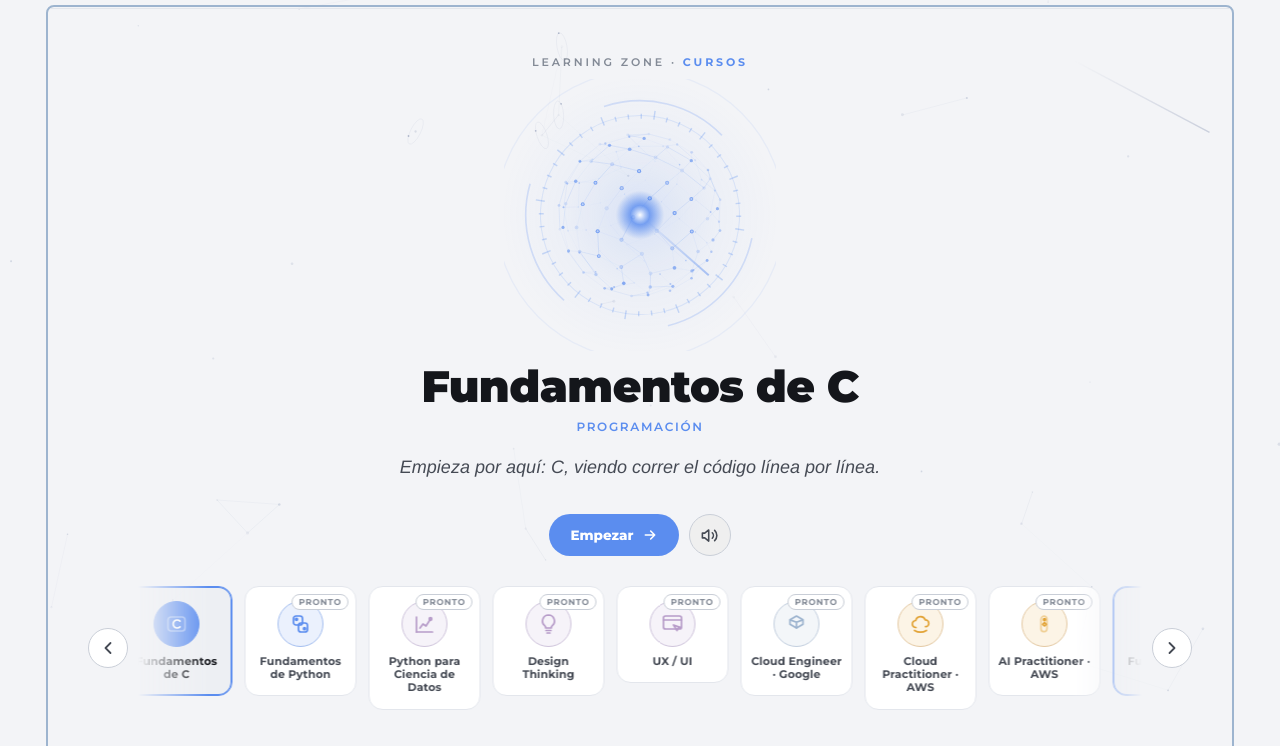
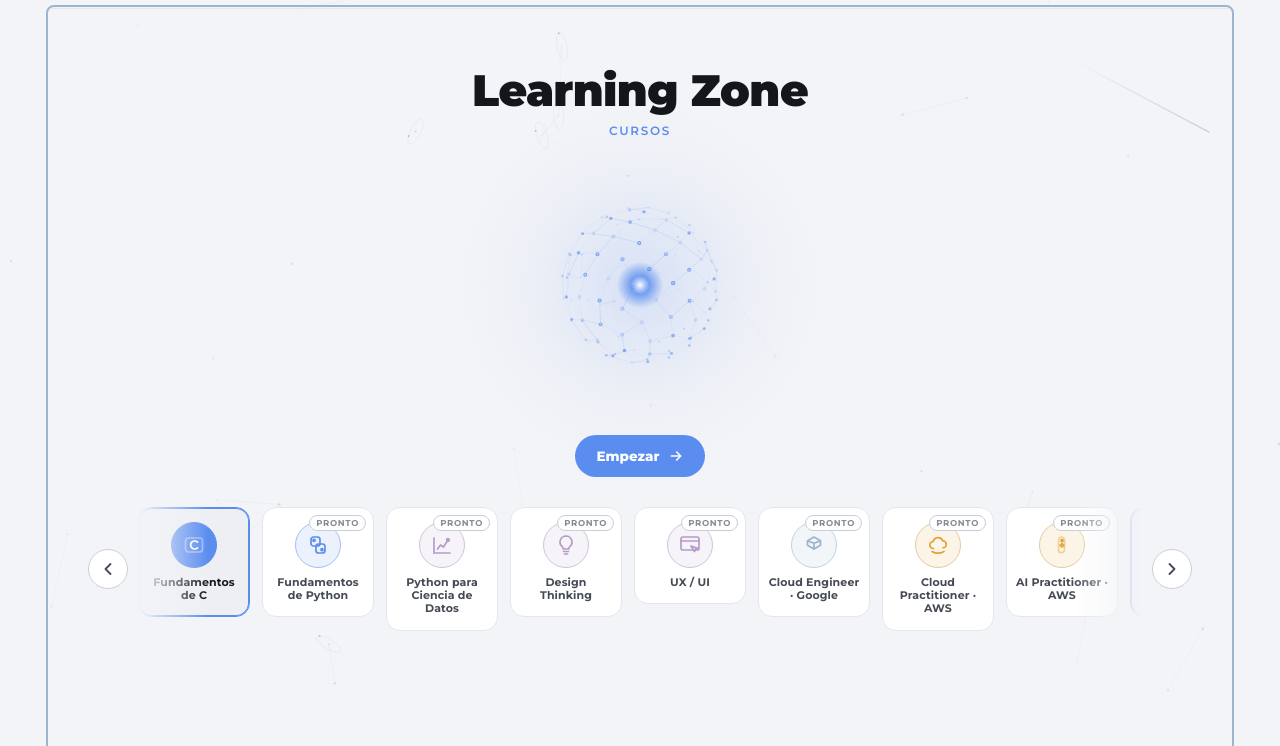
Before and after one commit to Mind0T/Entreno-code, a plain HTML site: page estudio/index.html in a window 1280 px wide. Shown: the part 54-800 px from the top of the page. Drawn offline with Linux system fonts and the light colour scheme; animation ran at ten frames a second.

Commit message:
Learning Zone: identidad simplificada (solo puntos), sin voz, menú manual; arreglo de iconos cuadrados en el dial
- Misma identidad nueva que el hub (sin anillos/ticks/barrido; aura libre sin recuadro)
- Voz eliminada; el menú no avanza solo
- Encabezado "Learning Zone" / "Cursos" arriba del orbe
- Fix: los botones del dial de media luna mostraban el borde por defecto del navegador (se veían cuadrados); se resetea el borde

Co-Authored-By: Claude Opus 4.8 <noreply@anthropic.com>
Claude-Session: https://claude.ai/code/session_01XAYTd8F6CbrAMxg4D9Cki5

```diff
--- a/estudio/css/eivind.css
+++ b/estudio/css/eivind.css
@@ -9,7 +9,8 @@
 .eiv-kicker{font:600 11px/1.3 var(--font-display); letter-spacing:.26em; text-transform:uppercase; color:var(--text-muted); margin:0}
 .eiv-kicker b{color:var(--acc,var(--silver)); font-weight:700; transition:color .5s}
 .eiv-core{position:relative; width:clamp(230px,34vh,330px); height:clamp(230px,34vh,330px); display:grid; place-items:center; cursor:pointer; touch-action:manipulation}
-.eiv-core canvas{position:absolute; inset:0; width:100%; height:100%}
+/* el lienzo rebasa el core para que el aura se desvanezca libre (sin recorte cuadrado) */
+.eiv-core canvas{position:absolute; top:-32%; left:-32%; width:164%; height:164%; pointer-events:none}
 .eiv-core:focus-visible{outline:none}
 .eiv-core:focus-visible::after{content:""; position:absolute; inset:6%; border-radius:50%; outline:2px solid var(--acc,var(--silver)); outline-offset:6px}
 .eiv-hint{position:absolute; bottom:-2px; left:50%; transform:translateX(-50%); font:600 10.5px var(--font-display); letter-spacing:.12em; text-transform:uppercase; color:var(--text-muted); opacity:.0; transition:opacity .3s; pointer-events:none; white-space:nowrap}
@@ -133,7 +134,7 @@
   .eiv-dial-arc path{fill:none; stroke:var(--border-strong); stroke-width:1; opacity:.55}
   .eiv-dial-items{position:absolute; left:50%; top:0; width:340px; height:140px; transform:translateX(-50%)}
   .eiv-dslot{position:absolute; transform:translate(-50%,-50%); display:flex; flex-direction:column; align-items:center; gap:5px;
-    transition:left .34s cubic-bezier(.2,.7,.2,1), top .34s cubic-bezier(.2,.7,.2,1), opacity .3s; background:none; padding:0}
+    transition:left .34s cubic-bezier(.2,.7,.2,1), top .34s cubic-bezier(.2,.7,.2,1), opacity .3s; background:none; border:0; padding:0; cursor:pointer}
   .eiv-dslot .ic{width:46px; height:46px; border-radius:50%; display:grid; place-items:center;
     border:1px solid color-mix(in oklab, var(--c,var(--silver)) 45%, var(--border-default)); background:var(--bg-surface); transition:all .25s}
   .eiv-dslot .ic svg{width:22px; height:22px; stroke:var(--c,var(--text-primary)); fill:none; stroke-width:1.7; stroke-linecap:round; stroke-linejoin:round}
--- a/estudio/js/eivind-lz.js
+++ b/estudio/js/eivind-lz.js
@@ -9,12 +9,13 @@
 
   function hex2rgb(h){ h=(h||"").replace("#",""); if(h.length===3)h=h[0]+h[0]+h[1]+h[1]+h[2]+h[2]; var n=parseInt(h||"5b8def",16); return {r:(n>>16)&255,g:(n>>8)&255,b:n&255}; }
 
-  /* Identidad "Eivind" — esfera de NODOS INTERCONECTADOS + HUD + barrido
-     (estilo Jarvis/Ultron): red neuronal que rota, con anillos de interfaz,
-     ticks, barrido tipo radar y núcleo vivo. Reacciona al hablar. */
+  /* Identidad "Eivind" — esfera de NODOS INTERCONECTADOS + núcleo.
+     Solo puntos y conexiones (sin anillos, ticks ni barrido). El aura
+     se desvanece antes del borde para no verse "en recuadro". Al navegar
+     el menú, reacciona con un pulso de brillo. */
   function Identity(canvas) {
-    var ctx = canvas.getContext("2d"), dpr = 1, S = 300, t = 0, amp = 0, ampT = 0, pulse = 0, raf = 0;
-    var cur = hex2rgb("#5B8DEF"), tgt = hex2rgb("#5B8DEF"), ripples = [];
+    var ctx = canvas.getContext("2d"), dpr = 1, S = 300, t = 0, en = 0, enT = 0, pulse = 0, raf = 0;
+    var cur = hex2rgb("#5B8DEF"), tgt = hex2rgb("#5B8DEF");
     var N = 118, nodes = [];
     for (var i = 0; i < N; i++) {
       var y = 1 - 2 * (i + .5) / N, rr = Math.sqrt(Math.max(0, 1 - y * y)), ph = i * 2.399963;
@@ -31,36 +32,25 @@
     function col(a) { return "rgba(" + Math.round(cur.r) + "," + Math.round(cur.g) + "," + Math.round(cur.b) + "," + a + ")"; }
     function draw() {
       ctx.clearRect(0, 0, S, S);
-      var cx = S / 2, cy = S / 2, R = S * .30;
+      var cx = S / 2, cy = S / 2, R = S * .175;
       cur.r += (tgt.r - cur.r) * .08; cur.g += (tgt.g - cur.g) * .08; cur.b += (tgt.b - cur.b) * .08;
-      amp += (ampT - amp) * .12; if (pulse > 0) pulse *= .92;
-      var en = Math.min(1, amp + pulse), br = .5 + .5 * Math.sin(t * 1.2);
+      en += (enT - en) * .1; if (pulse > 0) pulse *= .93;
+      var energy = Math.min(1, en + pulse), br = .5 + .5 * Math.sin(t * 1.2);
       var ry = t * .33, rx = .44, ca = Math.cos(ry), sa = Math.sin(ry), cb = Math.cos(rx), sb = Math.sin(rx), pr = [];
       for (var i = 0; i < N; i++) { var n = nodes[i];
         var x = n.x * ca - n.z * sa, z = n.x * sa + n.z * ca, yy = n.y * cb - z * sb, z2 = n.y * sb + z * cb;
         pr.push({ sx: cx + x * R, sy: cy + yy * R, d: (z2 + 1) / 2 }); }
-      var hg = ctx.createRadialGradient(cx, cy, R * .2, cx, cy, R * (1.7 + en * .5));
-      hg.addColorStop(0, col(.14 + en * .12)); hg.addColorStop(.5, col(.04)); hg.addColorStop(1, col(0));
+      // aura libre: se desvanece a 0 antes de tocar el borde (sin recuadro)
+      var hg = ctx.createRadialGradient(cx, cy, R * .2, cx, cy, S * .42);
+      hg.addColorStop(0, col(.16 + energy * .14)); hg.addColorStop(.55, col(.04)); hg.addColorStop(1, col(0));
       ctx.fillStyle = hg; ctx.fillRect(0, 0, S, S);
-      for (var r = ripples.length - 1; r >= 0; r--) { var o = ripples[r]; o.rad += 1.9; o.life -= .012; if (o.life <= 0) { ripples.splice(r, 1); continue; } ctx.strokeStyle = col(o.life * .4); ctx.lineWidth = 1.3; ctx.beginPath(); ctx.arc(cx, cy, R * .6 + o.rad, 0, 6.283); ctx.stroke(); }
-      ctx.save(); ctx.translate(cx, cy); ctx.rotate(t * .18);
-      ctx.strokeStyle = col(.16); ctx.lineWidth = 1; ctx.beginPath(); ctx.arc(0, 0, R * 1.22, 0, 6.283); ctx.stroke();
-      ctx.strokeStyle = col(.3 + en * .3); ctx.lineWidth = 1.4;
-      for (var a2 = 0; a2 < 48; a2++) { var an = a2 / 48 * 6.283, r1 = R * 1.18, r2 = (a2 % 4 === 0) ? R * 1.29 : R * 1.24; ctx.beginPath(); ctx.moveTo(Math.cos(an) * r1, Math.sin(an) * r1); ctx.lineTo(Math.cos(an) * r2, Math.sin(an) * r2); ctx.stroke(); }
-      ctx.restore();
-      ctx.save(); ctx.translate(cx, cy); ctx.rotate(-t * .12); ctx.strokeStyle = col(.22 + en * .25); ctx.lineWidth = 1.6;
-      for (var g = 0; g < 3; g++) { var s0 = g * 2.094 + .3; ctx.beginPath(); ctx.arc(0, 0, R * 1.4, s0, s0 + 1.12); ctx.stroke(); }
-      ctx.restore();
-      var sweep = (t * .9) % 6.283, sg = ctx.createLinearGradient(cx, cy, cx + Math.cos(sweep) * R * 1.15, cy + Math.sin(sweep) * R * 1.15);
-      sg.addColorStop(0, col(0)); sg.addColorStop(1, col(.5 + en * .3));
-      ctx.strokeStyle = sg; ctx.lineWidth = 2; ctx.beginPath(); ctx.moveTo(cx, cy); ctx.lineTo(cx + Math.cos(sweep) * R * 1.12, cy + Math.sin(sweep) * R * 1.12); ctx.stroke();
       ctx.lineWidth = 1;
       for (var e = 0; e < edges.length; e++) { var ea = pr[edges[e][0]], eb = pr[edges[e][1]], da = (ea.d + eb.d) / 2, fl = .6 + .4 * Math.sin(t * 2 + edges[e][2]);
-        ctx.strokeStyle = col((.04 + .28 * da) * (.6 + en * .7) * fl); ctx.beginPath(); ctx.moveTo(ea.sx, ea.sy); ctx.lineTo(eb.sx, eb.sy); ctx.stroke(); }
-      for (var i2 = 0; i2 < N; i2++) { var p = pr[i2], n2 = nodes[i2], tw = .6 + .4 * Math.sin(n2.tw + t * n2.sp), rad = (.5 + 1.7 * p.d) * (1 + en * .3);
+        ctx.strokeStyle = col((.04 + .28 * da) * (.6 + energy * .7) * fl); ctx.beginPath(); ctx.moveTo(ea.sx, ea.sy); ctx.lineTo(eb.sx, eb.sy); ctx.stroke(); }
+      for (var i2 = 0; i2 < N; i2++) { var p = pr[i2], n2 = nodes[i2], tw = .6 + .4 * Math.sin(n2.tw + t * n2.sp), rad = (.5 + 1.7 * p.d) * (1 + energy * .3);
         ctx.fillStyle = col((.25 + .6 * p.d) * tw); ctx.beginPath(); ctx.arc(p.sx, p.sy, rad, 0, 6.283); ctx.fill();
         if (p.d > .82) { ctx.fillStyle = "rgba(255,255,255," + (.5 * tw).toFixed(3) + ")"; ctx.beginPath(); ctx.arc(p.sx, p.sy, rad * .5, 0, 6.283); ctx.fill(); } }
-      var coreR = R * (.26 + br * .04 + en * .14), cg = ctx.createRadialGradient(cx, cy, 0, cx, cy, coreR);
+      var coreR = R * (.26 + br * .04 + energy * .16), cg = ctx.createRadialGradient(cx, cy, 0, cx, cy, coreR);
       cg.addColorStop(0, "rgba(255,255,255,.95)"); cg.addColorStop(.4, col(.8)); cg.addColorStop(1, col(0));
       ctx.fillStyle = cg; ctx.beginPath(); ctx.arc(cx, cy, coreR, 0, 6.283); ctx.fill();
       t += reduce ? 0 : .016;
@@ -68,37 +58,21 @@
     function loop() { draw(); raf = requestAnimationFrame(loop); }
     this.setColor = function (h) { tgt = hex2rgb(h); };
     this.refreshColor = function (h) { cur = hex2rgb(h); tgt = hex2rgb(h); };
-    this.setSpeaking = function (b) { ampT = b ? 1 : 0; if (b) ripples.push({ rad: 0, life: 1 }); };
-    this.pulse = function () { pulse = .6; ripples.push({ rad: 0, life: .8 }); };
+    this.setSpeaking = function (b) { enT = b ? .6 : 0; };
+    this.pulse = function () { pulse = .7; };
     this.resize = size;
     this.start = function () { size(); if (reduce) draw(); else loop(); };
     this.stop = function () { cancelAnimationFrame(raf); };
   }
 
 
-  /* ---- voz cálida ---- */
-  function Voice(){
-    var synth=window.speechSynthesis,chosen=null,on=true,gestured=false;
-    try{on=localStorage.getItem("irvin.voz")!=="off";}catch(e){}
-    function pick(){if(!synth)return;var vs=synth.getVoices()||[],es=vs.filter(function(v){return /^es/i.test(v.lang);});
-      var pref=["paulina","sabina","mónica","monica","esperanza","helena","laura","marisol","google español","angelica","female","mujer"];
-      for(var i=0;i<pref.length;i++){var f=es.find(function(v){return v.name.toLowerCase().indexOf(pref[i])>=0;});if(f){chosen=f;return;}}
-      chosen=es.find(function(v){return /es-MX/i.test(v.lang);})||es[0]||null;}
-    if(synth){pick();synth.onvoiceschanged=pick;}
-    this.gesture=function(){gestured=true;};
-    this.enabled=function(){return on;};
-    this.toggle=function(){on=!on;try{localStorage.setItem("irvin.voz",on?"on":"off");}catch(e){}if(!on&&synth)synth.cancel();return on;};
-    this.say=function(text,a,b){if(!synth||!on||!gestured||!text)return;try{synth.cancel();var u=new SpeechSynthesisUtterance(text);if(chosen)u.voice=chosen;u.lang=chosen?chosen.lang:"es-MX";u.rate=.98;u.pitch=1.18;u.onstart=a;u.onend=b;u.onerror=b;synth.speak(u);}catch(e){if(b)b();}};
-    this.shush=function(){if(synth)synth.cancel();};
-  }
-
   function mount(container, cfg){
     var lang=(cfg.lang==="en")?"en":"es", C=cfg.cursos||[], ICON=cfg.icons||{}, nav=cfg.nav||function(){};
     if(!C.length) return;
     var tx={
-      es:{kick:'LEARNING ZONE · <b>CURSOS</b>', guide:"Eivind, tu guía", intro:"Soy Eivind. Toca un curso y te cuento de qué va — el de C ya está listo para empezar.",
+      es:{titulo:"Learning Zone", subtitulo:"Cursos", hint:"Abrir curso",
           start:"Empezar", view:"Ver curso", soon:"pronto", explore:"Explorar C", topics:"Temas del curso", learn:"Lo que aprenderás", about:"De qué va", comingTitle:"Próximamente", comingMsg:"Este curso está en construcción. Mientras tanto, el curso de C ya tiene temas listos para ti."},
-      en:{kick:'LEARNING ZONE · <b>COURSES</b>', guide:"Eivind, your guide", intro:"I'm Eivind. Tap a course and I'll tell you what it's about — the C one is ready to start.",
+      en:{titulo:"Learning Zone", subtitulo:"Courses", hint:"Open course",
           start:"Start", view:"View course", soon:"soon", explore:"Explore C", topics:"Course topics", learn:"What you'll learn", about:"What it is", comingTitle:"Coming soon", comingMsg:"This course is in the works. Meanwhile, the C course already has topics ready for you."}
     }[lang];
 
@@ -110,14 +84,11 @@
 
     container.innerHTML=
       '<section class="eiv-stage">'+
-        '<p class="eiv-kicker">'+tx.kick+'</p>'+
-        '<div class="eiv-core" id="eivCore" role="button" tabindex="0" aria-label="'+tx.view+'"><canvas id="eivCanvas"></canvas><span class="eiv-hint">'+tx.guide+'</span></div>'+
-        '<h1 class="eiv-name" id="eivName">Eivind</h1>'+
-        '<p class="eiv-sub" id="eivSub"></p>'+
-        '<p class="eiv-phrase" id="eivPhrase">'+tx.intro+'</p>'+
+        '<h1 class="eiv-name">'+tx.titulo+'</h1>'+
+        '<p class="eiv-sub eiv-role">'+tx.subtitulo+'</p>'+
+        '<div class="eiv-core" id="eivCore" role="button" tabindex="0" aria-label="'+tx.view+'"><canvas id="eivCanvas"></canvas><span class="eiv-hint">'+tx.hint+'</span></div>'+
         '<div class="eiv-cta">'+
           '<button class="eiv-open" id="eivOpen">'+tx.view+' <svg viewBox="0 0 24 24"><path d="M5 12h14M13 6l6 6-6 6"/></svg></button>'+
-          '<button class="eiv-voice" id="eivVoice" aria-pressed="true"><svg class="on-live" viewBox="0 0 24 24"><path d="M11 5 6 9H3v6h3l5 4V5z"/><path d="M15.5 8.5a5 5 0 0 1 0 7M18.5 5.5a9 9 0 0 1 0 13"/></svg><svg class="on-mute" viewBox="0 0 24 24"><path d="M11 5 6 9H3v6h3l5 4V5z"/><path d="m22 9-6 6M16 9l6 6"/></svg></button>'+
         '</div>'+
       '</section>'+
       '<nav class="eiv-menu" aria-label="Cursos">'+
@@ -132,10 +103,7 @@
       '</div>';
 
     var canvas=container.querySelector("#eivCanvas"), idn=new Identity(canvas); idn.start();
-    var voice=new Voice();
-    var nameEl=container.querySelector("#eivName"),subEl=container.querySelector("#eivSub"),
-        phraseEl=container.querySelector("#eivPhrase"),kickEl=container.querySelector(".eiv-kicker"),
-        core=container.querySelector("#eivCore"),track=container.querySelector("#eivTrack"),openBtn=container.querySelector("#eivOpen");
+    var core=container.querySelector("#eivCore"),track=container.querySelector("#eivTrack"),openBtn=container.querySelector("#eivOpen");
 
     function chipHTML(c,idx){
       return '<li class="eiv-item"><button class="eiv-chip islz" data-idx="'+idx+'" style="--c:'+c.area+'">'+
@@ -157,14 +125,11 @@
 
     var sel=-1,paused=false;
     function markCurrent(idx){track.querySelectorAll(".eiv-chip").forEach(function(c){c.setAttribute("aria-current",String(+c.dataset.idx===idx));});}
-    function setSel(idx,speak){
+    function setSel(idx){
       if(idx<0||idx>=C.length)return; sel=idx; var c=C[idx];
-      document.documentElement.style.setProperty("--acc",c.area); container.style.setProperty("--acc",c.area); kickEl.style.setProperty("--acc",c.area);
-      nameEl.textContent=c.nombre[lang]; subEl.textContent=c.sub?c.sub[lang]:"";
-      phraseEl.classList.remove("show"); setTimeout(function(){phraseEl.textContent=c.frase[lang];phraseEl.classList.add("show");},120);
+      document.documentElement.style.setProperty("--acc",c.area); container.style.setProperty("--acc",c.area);
       openBtn.firstChild && (openBtn.childNodes[0].nodeValue=(c.real?tx.start:tx.view)+" ");
       idn.setColor(c.area); idn.pulse(); markCurrent(idx); updateDial();
-      if(speak) voice.say(c.frase[lang],function(){idn.setSpeaking(true);},function(){idn.setSpeaking(false);});
     }
 
     function topicsHTML(c){
@@ -187,7 +152,7 @@
           '<span class="eiv-area"><span class="dot"></span>'+(c.sub?c.sub[lang].toUpperCase():"")+(c.real?"":" · "+tx.soon.toUpperCase())+'</span>'+
           '<h2>'+c.nombre[lang]+'</h2><p class="pf">“'+c.frase[lang]+'”</p>'+
         '</div><div class="eiv-body">'+body+'</div>';
-      sheet.classList.add("open"); sheet.setAttribute("aria-hidden","false"); document.body.style.overflow="hidden"; paused=true; voice.shush();
+      sheet.classList.add("open"); sheet.setAttribute("aria-hidden","false"); document.body.style.overflow="hidden"; paused=true;
       sheet.querySelector("#eivClose").addEventListener("click",closeDetail);
       sheet.querySelectorAll("[data-nav]").forEach(function(a){a.addEventListener("click",function(e){e.preventDefault();closeDetail();nav(a.dataset.nav);});});
     }
@@ -220,22 +185,8 @@
     core.addEventListener("keydown",function(e){if(e.key==="Enter"||e.key===" "){e.preventDefault();openCurrent();}});
     openBtn.addEventListener("click",openCurrent);
 
-    var vbtn=container.querySelector("#eivVoice");
-    vbtn.addEventListener("click",function(){var on=voice.toggle();vbtn.setAttribute("aria-pressed",String(on));if(on){voice.gesture();setSel(sel<0?0:sel,true);}});
-    vbtn.setAttribute("aria-pressed",String(voice.enabled()));
-    function fg(){voice.gesture();window.removeEventListener("pointerdown",fg);window.removeEventListener("keydown",fg);}
-    window.addEventListener("pointerdown",fg);window.addEventListener("keydown",fg);
-
-    var menu=container.querySelector(".eiv-menu");
-    [menu,core].forEach(function(el){el.addEventListener("pointerenter",function(){paused=true;});el.addEventListener("pointerleave",function(){if(!sheet.classList.contains("open"))paused=false;});});
-
-    var lastCycle=performance.now();
-    function tick(now){
-      if(auto&&!dragging&&!paused){pos+=.35;wrap();applyTrack();}
-      if(!paused&&!sheet.classList.contains("open")&&now-lastCycle>5200){lastCycle=now;setSel((sel+1)%C.length,true);}
-      requestAnimationFrame(tick);
-    }
-    function boot(){measure();applyTrack();setSel(0,false);if(!reduce)requestAnimationFrame(tick);}
+    // arranque (el menú NO avanza solo: lo recorre el usuario)
+    function boot(){measure();applyTrack();setSel(0);}
     if(document.fonts&&document.fonts.ready)document.fonts.ready.then(function(){setTimeout(boot,30);});else setTimeout(boot,60);
 
     var rt;window.addEventListener("resize",function(){clearTimeout(rt);rt=setTimeout(function(){idn.resize();measure();applyTrack();},200);});
```
